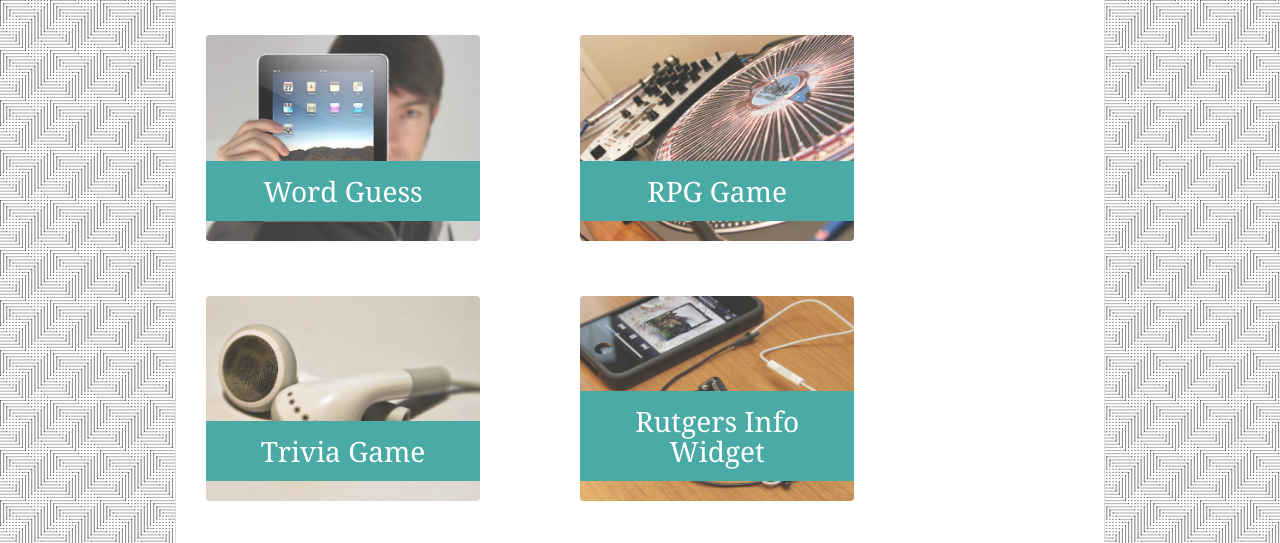
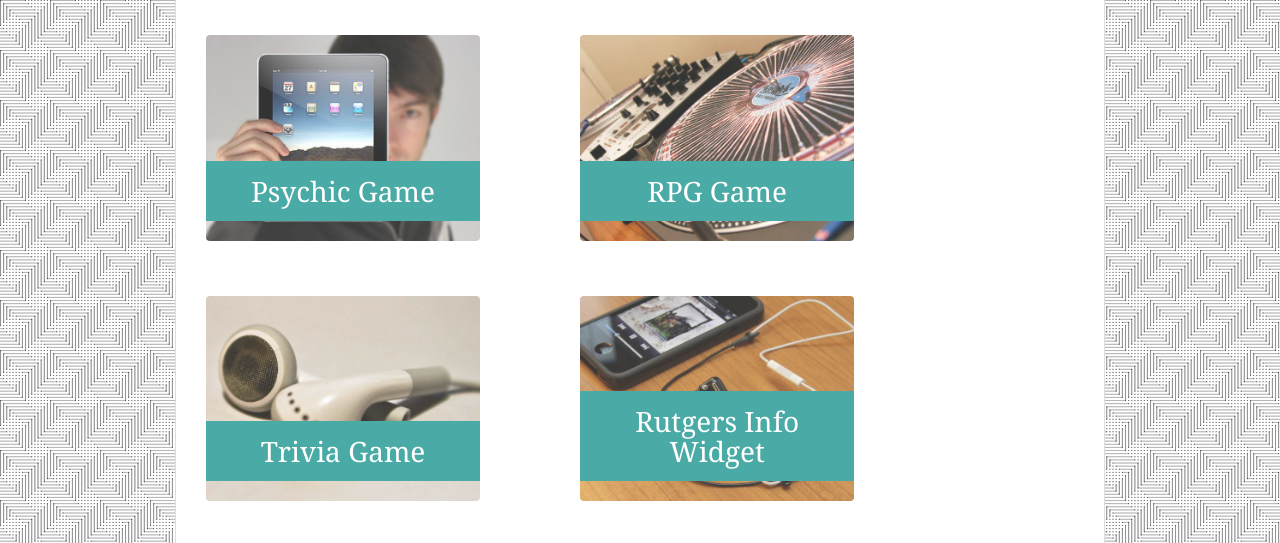
Before and after one commit to Eastwo0d7/Bootstrap-Portfolio, a plain HTML site: page portfolio.html in a window 1280 px wide. Shown: the part 225-768 px from the top of the page. Drawn offline with nearby package versions, Linux system fonts and the light colour scheme.

Commit message:
because psychic game added

```diff
--- a/portfolio.html
+++ b/portfolio.html
@@ -57,8 +57,8 @@
             <div class="row">
                 <div class="col-md-5">
                     <div class="work">
-                        <img src="./technics-q-c-640-480-1.jpg" class="rounded float-left auth-image" alt="Word Guess">
-                        <h3>Word Guess</h3>
+                        <a href="https://eastwo0d7.github.io/Psychic-Game/index.html" target="_blank"><img src="./technics-q-c-640-480-1.jpg" class="rounded float-left auth-image" alt="Psychic Game"></a>
+                        <h3>Psychic Game</h3>
                     </div>
                 </div>
                 <div class="col-md-5">
```
